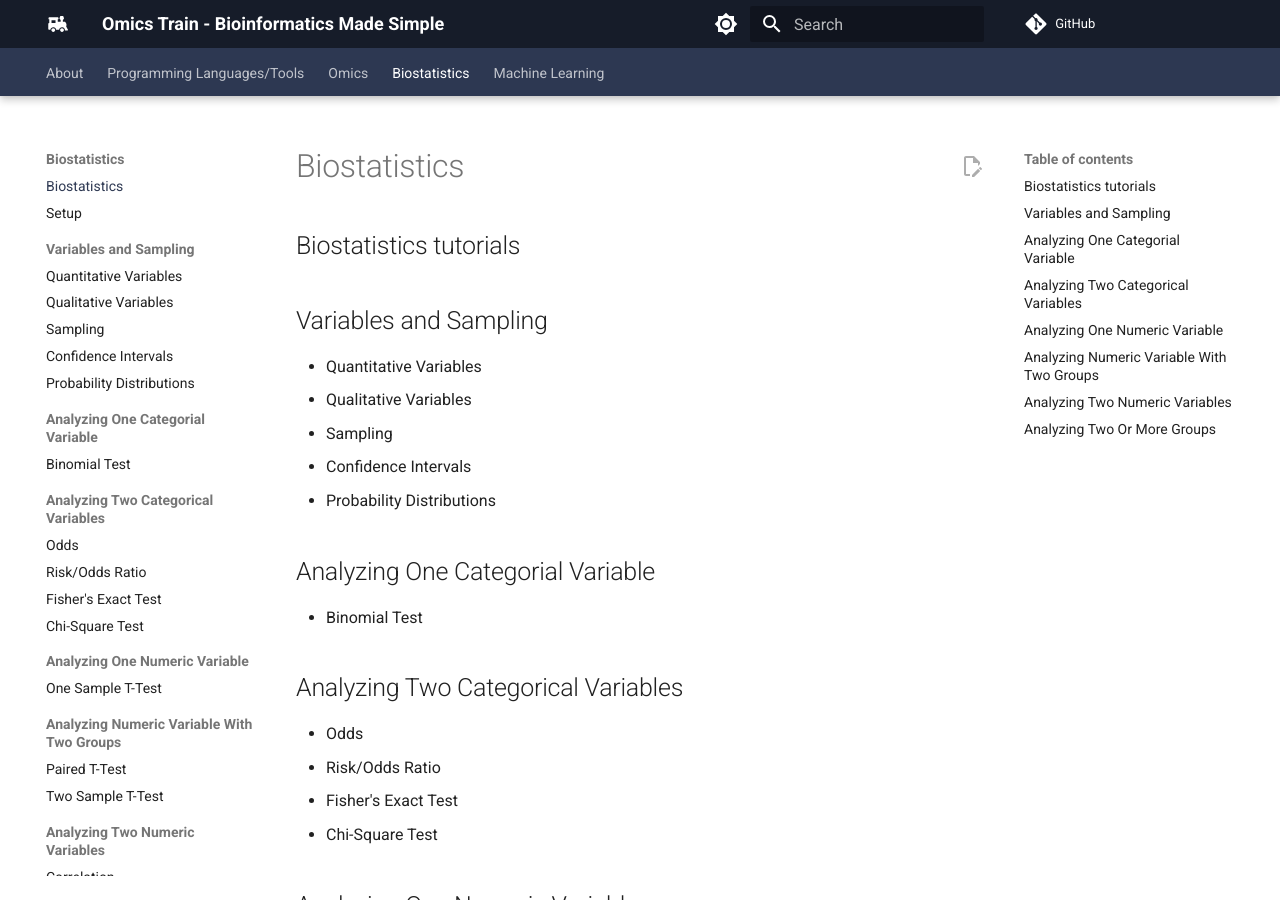
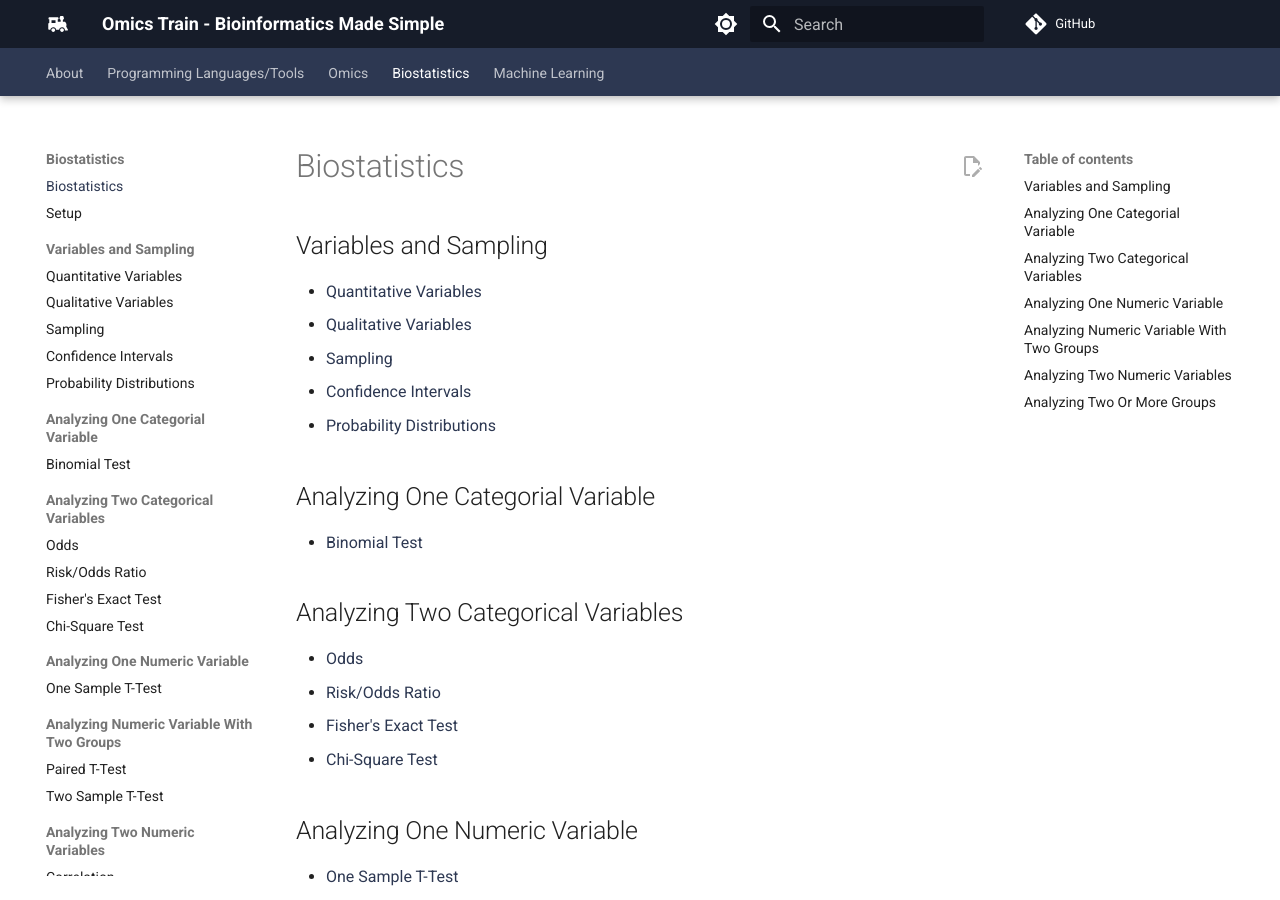
Before and after one commit to comp-tox-jhu/CompToxLab, an MkDocs documentation site: the page built from docs/biostatistics/biostatistics.md, in a window 1280 px wide and 900 px high. Built offline with MkDocs 1.6.1 and Material for MkDocs 9.7.7, drawn with Linux system fonts in a browser that asks for light colours; comment, search, counter and statistics services are not loaded.

Commit message:
Update biostatistics.md

```diff
--- a/docs/biostatistics/biostatistics.md
+++ b/docs/biostatistics/biostatistics.md
@@ -1,30 +1,35 @@
-## Biostatistics tutorials
+## Variables and Sampling
 
-## Variables and Sampling
-- Quantitative Variables
-- Qualitative Variables
-- Sampling
-- Confidence Intervals
-- Probability Distributions
+- [Quantitative Variables](./quant.md)
+- [Qualitative Variables](./qual.md)
+- [Sampling](./sampling.md)
+- [Confidence Intervals](./confidence-interval.md)
+- [Probability Distributions](./distributions.md)
 
 ## Analyzing One Categorial Variable
-- Binomial Test
+
+- [Binomial Test](./binomial-test.md)
 
 ## Analyzing Two Categorical Variables
-- Odds
-- Risk/Odds Ratio
-- Fisher's Exact Test
-- Chi-Square Test
+
+- [Odds](./odds.md)
+- [Risk/Odds Ratio](./odds-ratio-risk.md)
+- [Fisher's Exact Test](./fisher-test.md)
+- [Chi-Square Test](./chi-square.md)
 
 ## Analyzing One Numeric Variable
-- One Sample T-Test
+
+- [One Sample T-Test](./one-t-test.md)
 
 ## Analyzing Numeric Variable With Two Groups
-- Paired T-Test
-- Two Sample T-Test
+
+- [Paired T-Test](./paired-t-test.md)
+- [Two Sample T-Test](./two-t-test.md)
 
 ## Analyzing Two Numeric Variables
-- Correlation
+
+- [Correlation](./correlation.md)
 
 ## Analyzing Two Or More Groups
-- One-Way ANOVA
+
+- [One-Way ANOVA](./one-way-anova.md)
```
